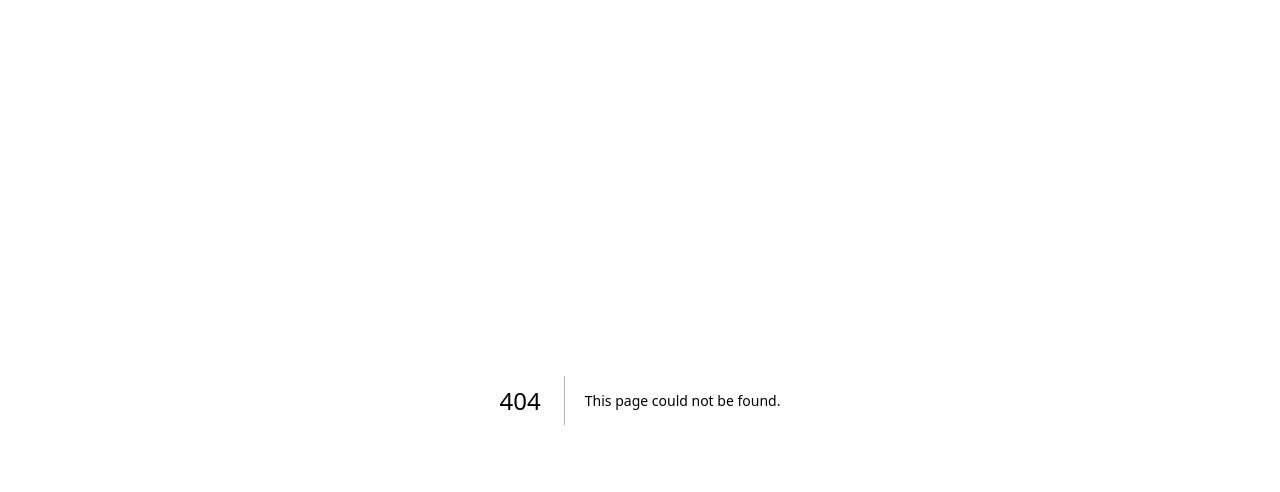
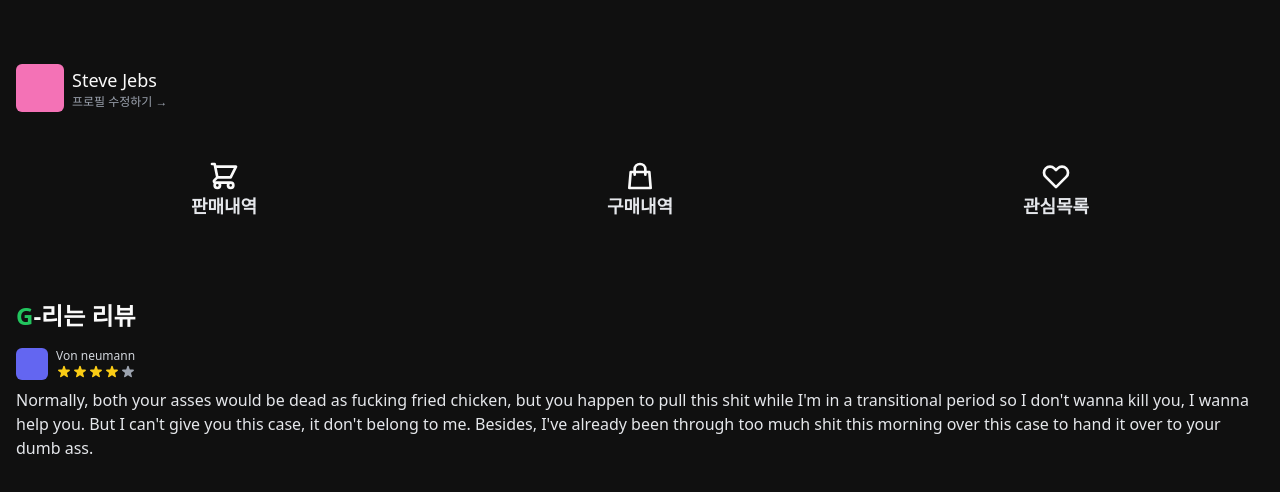
Before and after one commit to yyb02006/NextPractice, a Next.js app: page /profile in a window 1280 px wide. Before the commit this address had no page. Shown: the top 492 px of the page. Built offline with nearby package versions, Linux system fonts and the light colour scheme; a web font is replaced by a local one.

Commit message:
profile페이지 마크업, CSS 작성

```diff
--- a/src/pages/community/[id].tsx
+++ b/src/pages/community/[id].tsx
@@ -7,7 +7,7 @@ const CommunityPostDetail: NextPage = () => {
 				<div className='bg-gray-400 w-12 aspect-square rounded-lg' />
 				<div>
 					<p className='font-medium text-lg'>Von Neumann</p>
-					<p className='font-SCoreDream font-normal text-xs text-gray-500 cursor-pointer hover:text-gray-300 hover:translate-x-1 transition'>
+					<p className='font-SCoreDream font-normal text-xs text-gray-400 cursor-pointer hover:text-gray-300 hover:translate-x-1 transition'>
 						자세히 알아보기 &rarr;
 					</p>
 				</div>
--- a/src/pages/details/[id].tsx
+++ b/src/pages/details/[id].tsx
@@ -9,7 +9,7 @@ const Detail: NextPage = () => {
 					<div className='bg-pink-400 w-12 aspect-square rounded-md' />
 					<div>
 						<p className='font-medium text-lg'>Steve Jebs</p>
-						<p className='font-SCoreDream font-normal text-xs text-gray-500 cursor-pointer hover:text-gray-300 hover:translate-x-1 transition'>
+						<p className='font-SCoreDream font-normal text-xs text-gray-400 cursor-pointer hover:text-gray-300 hover:translate-x-1 transition'>
 							자세히 알아보기 &rarr;
 						</p>
 					</div>
--- /dev/null
+++ b/src/pages/profile.tsx
@@ -0,0 +1,156 @@
+import type { NextPage } from 'next';
+
+const Profile: NextPage = () => {
+	return (
+		<div className='bg-[#101010] text-[#fafafa] h-full min-h-screen font-SCoreDream px-4 py-12'>
+			<div className='flex items-center gap-2 mt-4'>
+				<div className='bg-pink-400 w-12 aspect-square rounded-md' />
+				<div>
+					<p className='font-medium text-lg'>Steve Jebs</p>
+					<p className='font-SCoreDream font-normal text-xs text-gray-400 cursor-pointer hover:text-gray-300 hover:translate-x-1 transition'>
+						프로필 수정하기 &rarr;
+					</p>
+				</div>
+			</div>
+			<div className='flex justify-around mt-8'>
+				<div className='flex flex-col items-center w-full py-4 hover:bg-green-700 cursor-pointer rounded-sm'>
+					<div>
+						<svg
+							className='w-8 h-8'
+							fill='none'
+							stroke='currentColor'
+							viewBox='0 0 24 24'
+							xmlns='http://www.w3.org/2000/svg'
+						>
+							<path
+								strokeLinecap='round'
+								strokeLinejoin='round'
+								strokeWidth='2'
+								d='M3 3h2l.4 2M7 13h10l4-8H5.4M7 13L5.4 5M7 13l-2.293 2.293c-.63.63-.184 1.707.707 1.707H17m0 0a2 2 0 100 4 2 2 0 000-4zm-8 2a2 2 0 11-4 0 2 2 0 014 0z'
+							></path>
+						</svg>
+					</div>
+					<span className='font-GmarketSans font-bold text-lg text-gray-200'>
+						판매내역
+					</span>
+				</div>
+				<div className='flex flex-col items-center w-full py-4 hover:bg-green-700 cursor-pointer rounded-sm'>
+					<div>
+						<svg
+							className='w-8 h-8'
+							fill='none'
+							stroke='currentColor'
+							viewBox='0 0 24 24'
+							xmlns='http://www.w3.org/2000/svg'
+						>
+							<path
+								strokeLinecap='round'
+								strokeLinejoin='round'
+								strokeWidth='2'
+								d='M16 11V7a4 4 0 00-8 0v4M5 9h14l1 12H4L5 9z'
+							></path>
+						</svg>
+					</div>
+					<span className='font-GmarketSans font-bold text-lg text-gray-200'>
+						구매내역
+					</span>
+				</div>
+				<div className='flex flex-col items-center w-full py-4 hover:bg-green-700 cursor-pointer rounded-sm'>
+					<div>
+						<svg
+							className='w-8 h-8'
+							fill='none'
+							stroke='currentColor'
+							viewBox='0 0 24 24'
+							xmlns='http://www.w3.org/2000/svg'
+						>
+							<path
+								strokeLinecap='round'
+								strokeLinejoin='round'
+								strokeWidth='2'
+								d='M4.318 6.318a4.5 4.5 0 000 6.364L12 20.364l7.682-7.682a4.5 4.5 0 00-6.364-6.364L12 7.636l-1.318-1.318a4.5 4.5 0 00-6.364 0z'
+							></path>
+						</svg>
+					</div>
+					<span className='font-GmarketSans font-bold text-lg text-gray-200'>
+						관심목록
+					</span>
+				</div>
+			</div>
+			<div className='mt-16'>
+				<span className='font-GmarketSans font-bold text-2xl'>
+					<span className='text-green-500'>G</span>-리는 리뷰
+				</span>
+				<div>
+					<div />
+					<div className='flex items-center gap-2 mt-4'>
+						<div className='bg-indigo-500 w-8 aspect-square rounded-md' />
+						<div>
+							<p className='font-light text-xs text-gray-300'>Von neumann</p>
+							<div className='flex justify-start'>
+								<svg
+									className='text-yellow-400 h-4 w-4'
+									xmlns='http://www.w3.org/2000/svg'
+									viewBox='0 0 20 20'
+									fill='currentColor'
+									aria-hidden='true'
+								>
+									<path d='M9.049 2.927c.3-.921 1.603-.921 1.902 0l1.07 3.292a1 1 0 00.95.69h3.462c.969 0 1.371 1.24.588 1.81l-2.8 2.034a1 1 0 00-.364 1.118l1.07 3.292c.3.921-.755 1.688-1.54 1.118l-2.8-2.034a1 1 0 00-1.175 0l-2.8 2.034c-.784.57-1.838-.197-1.539-1.118l1.07-3.292a1 1 0 00-.364-1.118L2.98 8.72c-.783-.57-.38-1.81.588-1.81h3.461a1 1 0 00.951-.69l1.07-3.292z' />
+								</svg>
+								<svg
+									className='text-yellow-400 h-4 w-4'
+									xmlns='http://www.w3.org/2000/svg'
+									viewBox='0 0 20 20'
+									fill='currentColor'
+									aria-hidden='true'
+								>
+									<path d='M9.049 2.927c.3-.921 1.603-.921 1.902 0l1.07 3.292a1 1 0 00.95.69h3.462c.969 0 1.371 1.24.588 1.81l-2.8 2.034a1 1 0 00-.364 1.118l1.07 3.292c.3.921-.755 1.688-1.54 1.118l-2.8-2.034a1 1 0 00-1.175 0l-2.8 2.034c-.784.57-1.838-.197-1.539-1.118l1.07-3.292a1 1 0 00-.364-1.118L2.98 8.72c-.783-.57-.38-1.81.588-1.81h3.461a1 1 0 00.951-.69l1.07-3.292z' />
+								</svg>
+								<svg
+									className='text-yellow-400 h-4 w-4'
+									xmlns='http://www.w3.org/2000/svg'
+									viewBox='0 0 20 20'
+									fill='currentColor'
+									aria-hidden='true'
+								>
+									<path d='M9.049 2.927c.3-.921 1.603-.921 1.902 0l1.07 3.292a1 1 0 00.95.69h3.462c.969 0 1.371 1.24.588 1.81l-2.8 2.034a1 1 0 00-.364 1.118l1.07 3.292c.3.921-.755 1.688-1.54 1.118l-2.8-2.034a1 1 0 00-1.175 0l-2.8 2.034c-.784.57-1.838-.197-1.539-1.118l1.07-3.292a1 1 0 00-.364-1.118L2.98 8.72c-.783-.57-.38-1.81.588-1.81h3.461a1 1 0 00.951-.69l1.07-3.292z' />
+								</svg>
+								<svg
+									className='text-yellow-400 h-4 w-4'
+									xmlns='http://www.w3.org/2000/svg'
+									viewBox='0 0 20 20'
+									fill='currentColor'
+									aria-hidden='true'
+								>
+									<path d='M9.049 2.927c.3-.921 1.603-.921 1.902 0l1.07 3.292a1 1 0 00.95.69h3.462c.969 0 1.371 1.24.588 1.81l-2.8 2.034a1 1 0 00-.364 1.118l1.07 3.292c.3.921-.755 1.688-1.54 1.118l-2.8-2.034a1 1 0 00-1.175 0l-2.8 2.034c-.784.57-1.838-.197-1.539-1.118l1.07-3.292a1 1 0 00-.364-1.118L2.98 8.72c-.783-.57-.38-1.81.588-1.81h3.461a1 1 0 00.951-.69l1.07-3.292z' />
+								</svg>
+								<svg
+									className='text-gray-400 h-4 w-4'
+									xmlns='http://www.w3.org/2000/svg'
+									viewBox='0 0 20 20'
+									fill='currentColor'
+									aria-hidden='true'
+								>
+									<path d='M9.049 2.927c.3-.921 1.603-.921 1.902 0l1.07 3.292a1 1 0 00.95.69h3.462c.969 0 1.371 1.24.588 1.81l-2.8 2.034a1 1 0 00-.364 1.118l1.07 3.292c.3.921-.755 1.688-1.54 1.118l-2.8-2.034a1 1 0 00-1.175 0l-2.8 2.034c-.784.57-1.838-.197-1.539-1.118l1.07-3.292a1 1 0 00-.364-1.118L2.98 8.72c-.783-.57-.38-1.81.588-1.81h3.461a1 1 0 00.951-.69l1.07-3.292z' />
+								</svg>
+							</div>
+						</div>
+					</div>
+					<div />
+				</div>
+				<div className='mt-2 text-gray-200'>
+					<p>
+						Normally, both your asses would be dead as fucking fried chicken,
+						but you happen to pull this shit while I&apos;m in a transitional
+						period so I don&apos;t wanna kill you, I wanna help you. But I
+						can&apos;t give you this case, it don&apos;t belong to me. Besides,
+						I&apos;ve already been through too much shit this morning over this
+						case to hand it over to your dumb ass.
+					</p>
+				</div>
+			</div>
+		</div>
+	);
+};
+
+export default Profile;
```
